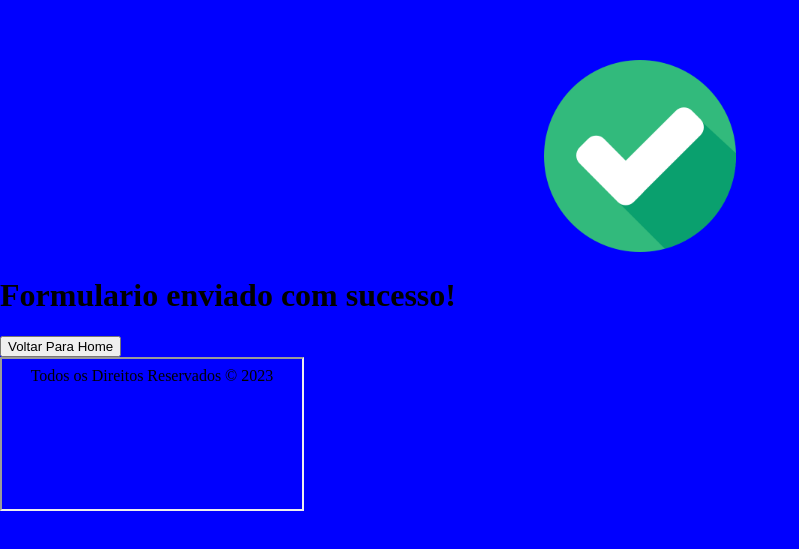
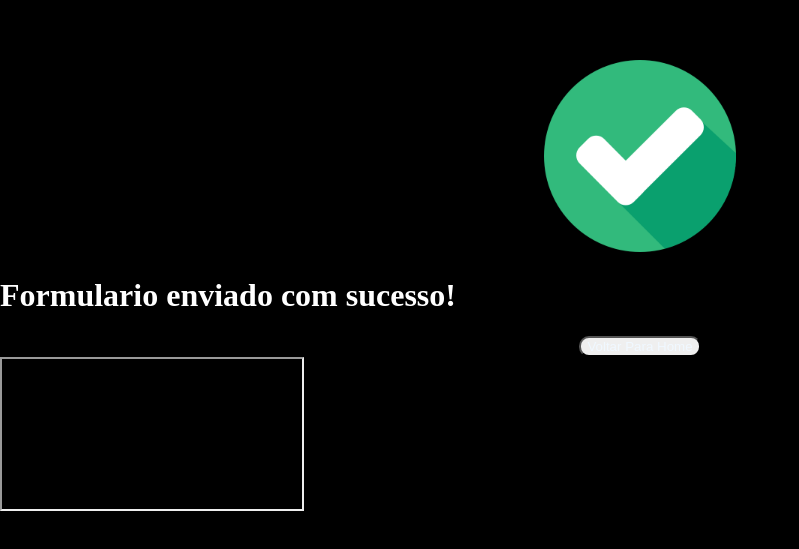
Before and after one commit to liviaxsouza/desafio-07.03.2023, a plain HTML site: page pages/success.html in a window 1280 px wide. Shown: the part 229-778 px from the top of the page, without its empty margins (0-799 px from the left). Drawn offline with Linux system fonts and the light colour scheme; files whose address does not match are found by name.

Commit message:
alteração no css butyon

```diff
--- a/assets/css/success.css
+++ b/assets/css/success.css
@@ -12,6 +12,16 @@ h1{
 }
 
 body{
-    background-color: blue;
+    background-color: rgb(0, 0, 0);
     margin: 0;
+    color: white;
 }
+
+form{
+    text-align: center;
+}
+
+button{
+    color: aliceblue;
+    border-radius: 10px;
+}
```
